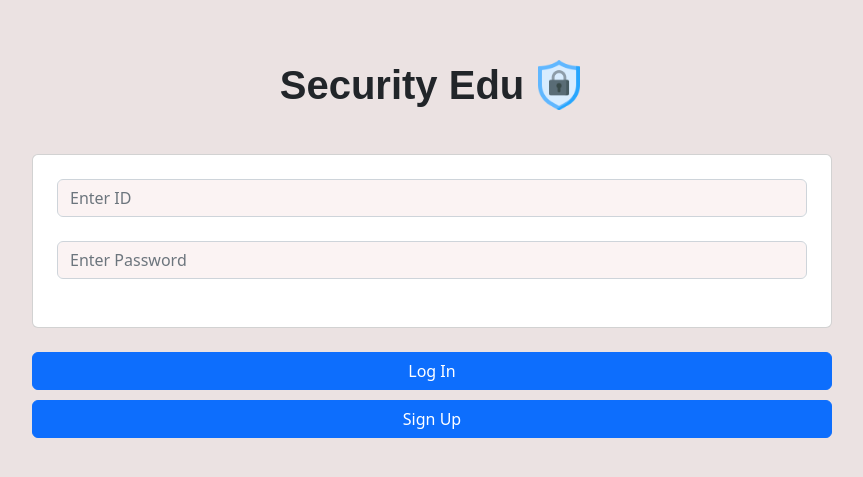
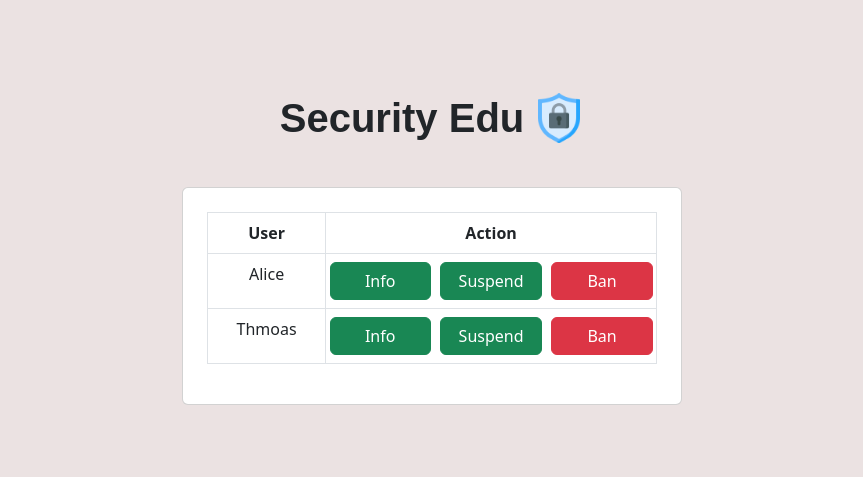
Before and after one commit to skkuse/2023spring_41class_team2, a React (Create React App) app in the folder frontend/: page / in a window 1280 px wide. Shown: the part 151-628 px from the top of the page, without its empty margins (208-1071 px from the left). Built offline with nearby package versions, Linux system fonts and the light colour scheme.

Commit message:
feat: main & admin page

```diff
--- a/frontend/package.json
+++ b/frontend/package.json
@@ -23,7 +23,7 @@
     "web-vitals": "^2.1.4"
   },
   "scripts": {
-    "start": "PORT=3001 react-scripts start",
+    "start": "react-scripts start",
     "build": "react-scripts build",
     "test": "react-scripts test",
     "eject": "react-scripts eject"
--- a/frontend/src/App.tsx
+++ b/frontend/src/App.tsx
@@ -1,10 +1,17 @@
 import React from 'react';
 import LandPage from './components/LandPage';
+import Mypage from './components/MyPage'
+import Admin from './components/Admin'
+import ManageUser from './components/ManageUser'
+import ManageProblem from './components/ManageProblem'
 import { Counter } from './features/counter/Counter';
 import './App.css';
 
 const App: React.FC = () => {
-  return <LandPage />;
+  //return <Mypage />;
+  return <ManageUser/>;
+  //return <ManageProblem/>;
+  //return <Admin />;
 };
 
 export default App;
--- /dev/null
+++ b/frontend/src/components/Admin.tsx
@@ -0,0 +1,33 @@
+import React from 'react';
+import { Container, Row, Col, Card, Form, Button } from 'react-bootstrap';
+import security_logo from '../assets/security_logo.png'
+const Admin: React.FC = () => {
+  return (
+    <div style={{ backgroundColor: '#EBE2E2', minHeight: '100vh' }}>
+      <Container className="d-flex justify-content-center align-items-center" style={{ minHeight: '100vh' }}>
+        <Row>
+          <Col>
+            <div className="text-center mb-4">
+              <h1 style={{ fontWeight: 'bold', fontFamily: 'Arial, sans-serif', display: 'inline' }}>Security Edu</h1>
+              <img src={security_logo} alt="Logo" style={{ width: '50px', height: '50px', marginLeft: '10px', marginBottom: '20px' }} />
+            </div>
+            <Card className="p-4" style={{ minWidth: '400px' }}>
+              <div className="text-center mb-4">
+                <h1 style={{ fontWeight: 'bold', fontFamily: 'Arial, sans-serif', display: 'inline' }}>Admin Page</h1>
+              </div>
+              <div className="text-center mt-5">
+                <Button variant="secondary" style={{ width: '100%', minWidth: '400px', marginBottom:'10px' }}>Manage Problems</Button>
+                <Button variant="secondary" style={{ width: '100%', minWidth: '400px', marginBottom:'100px' }}>Manage Users</Button>
+
+              </div>
+            </Card>
+
+          </Col>
+
+        </Row>
+      </Container>
+    </div>
+  );
+};
+
+export default Admin;
--- /dev/null
+++ b/frontend/src/components/ManageProblem.tsx
@@ -0,0 +1,65 @@
+import React from 'react';
+import { Container, Row, Col, Card, Form, Button } from 'react-bootstrap';
+import security_logo from '../assets/security_logo.png'
+const ManageProblem: React.FC = () => {
+  return (
+    <div style={{ backgroundColor: '#EBE2E2', minHeight: '100vh' }}>
+      <Container className="d-flex justify-content-center align-items-center" style={{ minHeight: '100vh' }}>
+        <Row>
+          <Col>
+            <div className="text-center mb-4">
+              <h1 style={{ fontWeight: 'bold', fontFamily: 'Arial, sans-serif', display: 'inline' }}>Security Edu</h1>
+              <img src={security_logo} alt="Logo" style={{ width: '50px', height: '50px', marginLeft: '10px', marginBottom: '20px' }} />
+            </div>
+
+            <Card className="p-4" style={{ minWidth: '1000px' }}>
+
+                <table className="table table-bordered w-auto" style={{width : '100%'}}>
+                  <thead>
+                      <tr>
+                          <th className='text-center'>No</th>
+                          <th className='text-center'>title</th>
+                          <th className='text-center'>Description</th>
+                          <th className='text-center'>Manage</th>
+                      </tr>
+                    </thead>
+                    <tbody>
+                        <tr>
+                          <td>1</td>
+                          <td>Break DB down</td>
+                          <td>The basic concept of SQL injection</td>
+                          <td >
+                            <div className=" row justify-content-around col" role="group">
+                              <Button className="btn" variant="success" style={{ width: '30%', marginRight:'5px', marginLeft:'5px'}}>Edit</Button>
+                              <Button className="btn" variant="success" style={{ width: '30%', marginRight:'5px'}}>Hide</Button>
+                              <Button className="btn" variant="danger" style={{ width: '30%', marginRight:'5px'  }}>Delete</Button>
+                            </div>
+                          </td>
+                        </tr>
+                        <tr>
+                          <td>2</td>
+                          <td>Find Candy</td>
+                          <td className = "span 6">The basic concept of stack overflow</td>
+                          <td>
+                            <div className=" row justify-content-around col" role="group">
+                              <Button className="btn" variant="success" style={{ width: '30%', marginRight:'5px', marginLeft:'5px'}}>Edit</Button>
+                              <Button className="btn" variant="success" style={{ width: '30%', marginRight:'5px'}}>Hide</Button>
+                              <Button className="btn" variant="danger" style={{ width: '30%', marginRight:'5px'  }}>Delete</Button>
+                            </div>
+                          </td>
+                        </tr>
+                    </tbody>
+                </table>
+            </Card>
+            <div className="text-center mb-4">
+                <Button className="btn" variant="secondary" style={{ width: '100%', marginRight:'5px'  }}>Add New Problem</Button>
+
+            </div>
+          </Col>
+        </Row>
+      </Container>
+    </div>
+  );
+};
+
+export default ManageProblem;
--- /dev/null
+++ b/frontend/src/components/ManageUser.tsx
@@ -0,0 +1,57 @@
+import React from 'react';
+import { Container, Row, Col, Card, Form, Button } from 'react-bootstrap';
+import security_logo from '../assets/security_logo.png'
+const ManageUser: React.FC = () => {
+  return (
+    <div style={{ backgroundColor: '#EBE2E2', minHeight: '100vh' }}>
+      <Container className="d-flex justify-content-center align-items-center" style={{ minHeight: '100vh' }}>
+        <Row>
+          <Col>
+            <div className="text-center mb-4">
+              <h1 style={{ fontWeight: 'bold', fontFamily: 'Arial, sans-serif', display: 'inline' }}>Security Edu</h1>
+              <img src={security_logo} alt="Logo" style={{ width: '50px', height: '50px', marginLeft: '10px', marginBottom: '20px' }} />
+            </div>
+
+            <Card className="p-4" style={{ minWidth: '500px' }}>
+            <table className="table table-bordered w-auto" style={{width : '100%'}}>
+                  <thead>
+                      <tr>
+                          <th className='text-center'>User</th>
+                          <th className='text-center'>Action</th>
+                      </tr>
+                    </thead>
+                    <tbody>
+                        <tr>
+                          <td className='text-center'>Alice</td>
+
+                          <td className = "span 2">
+                            <div className=" row justify-content-around col" role="group">
+                              <Button className="btn" variant="success" style={{ width: '30%', marginRight:'5px', marginLeft:'5px'}}>Info</Button>
+                              <Button className="btn" variant="success" style={{ width: '30%', marginRight:'5px'}}>Suspend</Button>
+                              <Button className="btn" variant="danger" style={{ width: '30%', marginRight:'5px'  }}>Ban</Button>
+                            </div>
+                          </td>
+                        </tr>
+                        <tr>
+                          <td className='text-center' >Thmoas</td>
+
+                          <td className = "span 2">
+                            <div className=" row justify-content-around col" role="group">
+                              <Button className="btn" variant="success" style={{ width: '30%', marginRight:'5px', marginLeft:'5px'}}>Info</Button>
+                              <Button className="btn" variant="success" style={{ width: '30%', marginRight:'5px'}}>Suspend</Button>
+                              <Button className="btn" variant="danger" style={{ width: '30%', marginRight:'5px'  }}>Ban</Button>
+                            </div>
+                          </td>
+                        </tr>
+                    </tbody>
+                </table>
+            </Card>
+
+          </Col>
+        </Row>
+      </Container>
+    </div>
+  );
+};
+
+export default ManageUser;
--- /dev/null
+++ b/frontend/src/components/MyPage.tsx
@@ -0,0 +1,35 @@
+import React from 'react';
+import { Container, Row, Col, Card, Form, Button } from 'react-bootstrap';
+import security_logo from '../assets/security_logo.png'
+const MyPage: React.FC = () => {
+  return (
+    <div style={{ backgroundColor: '#EBE2E2', minHeight: '100vh' }}>
+      <Container className="d-flex justify-content-center align-items-center" style={{ minHeight: '100vh' }}>
+        <Row>
+          <Col>
+            <div className="text-center mb-4">
+              <h1 style={{ fontWeight: 'bold', fontFamily: 'Arial, sans-serif', display: 'inline' }}>Security Edu</h1>
+              <img src={security_logo} alt="Logo" style={{ width: '50px', height: '50px', marginLeft: '10px', marginBottom: '20px' }} />
+            </div>
+            <Card className="p-4" style={{ minWidth: '200px' }}>
+              <div className="text-center mb-4">
+                <h1 style={{ fontWeight: 'bold', fontFamily: 'Arial, sans-serif', display: 'inline' }}>My page</h1>
+              </div>
+              <div className="text-center mt-5">
+                <Button variant="secondary" style={{ width: '100%', minWidth: '100px', marginBottom:'10px' }}>Change Username</Button>
+                <Button variant="secondary" style={{ width: '100%', minWidth: '100px', marginBottom:'10px' }}>Change password</Button>
+                <Button variant="secondary" style={{ width: '100%', minWidth: '100px', marginBottom:'10px' }}>My credit</Button>
+                <Button variant="secondary" style={{ width: '100%', minWidth: '100px', marginBottom:'40px' }}>My Ranking</Button>
+
+                <Button variant="danger" style={{ width: '100%', minWidth: '400px', marginBottom:'100px'}}>Delete My Account</Button>
+              </div>
+            </Card>
+
+          </Col>
+        </Row>
+      </Container>
+    </div>
+  );
+};
+
+export default MyPage;
```
Also changed, not shown: 1 other file (tests, documents, lock files or other folders).
